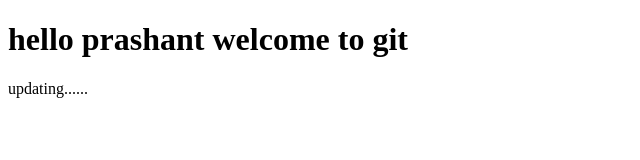
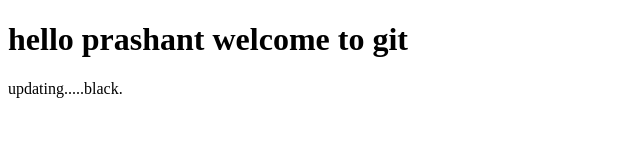
Before and after one commit to prashantmaurya1309/hellokiit, a plain HTML site: page index.html in a window 1280 px wide. Shown: the full height of the page, 0-640 px from the left. Drawn offline with Linux system fonts and the light colour scheme.

Commit message:
black version is ready

```diff
--- a/index.html
+++ b/index.html
@@ -9,7 +9,7 @@
 
     <h1>hello prashant welcome to git</h1>
 
-    <p> updating......</p>
+    <p> updating.....black.</p>
 
 </body>
 </html>
```
